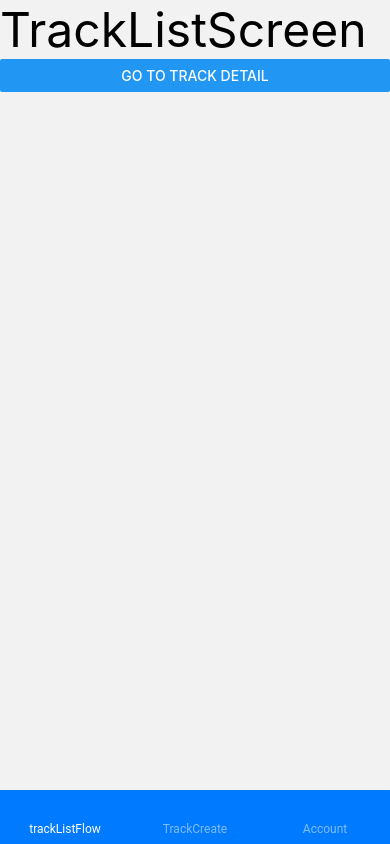
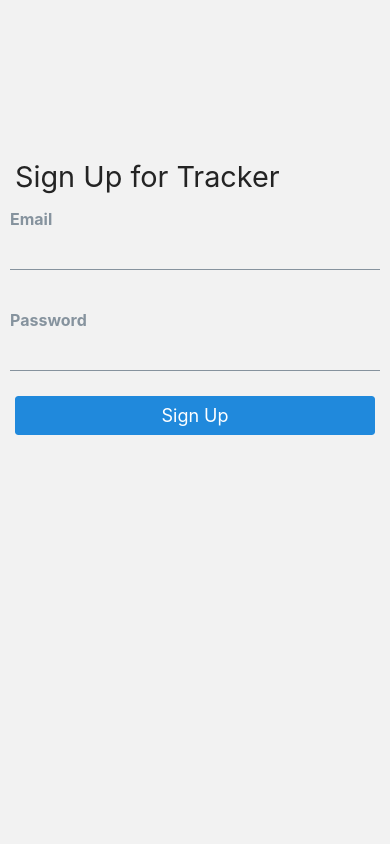
Before and after one commit to Gurpreet2000/location_tracking, a React Native app: screen /Signup in a window 390 px wide. Built offline with nearby package versions, Linux system fonts and the light colour scheme.

Commit message:
Setup context to manage state

```diff
--- a/App.js
+++ b/App.js
@@ -8,10 +8,11 @@ import SignupScreen from './src/screens/SignupScreen';
 import TrackCreateScreen from './src/screens/TrackCreateScreen';
 import TrackDetailScreen from './src/screens/TrackDetailScreen';
 import TrackListScreen from './src/screens/TrackListScreen';
+import {Provider as AuthProvider} from './src/context/AuthContext';
 
 const Stack = createStackNavigator();
 const Tab = createMaterialBottomTabNavigator();
-const IsSignedIn = true;
+const IsSignedIn = false;
 
 const trackListFlow = () => (
   <Stack.Navigator screenOptions={{headerShown: false}}>
@@ -30,7 +31,7 @@ const App = () => {
           <Tab.Screen name="Account" component={AccountScreen} />
         </Tab.Navigator>
       ) : (
-        <Stack.Navigator>
+        <Stack.Navigator screenOptions={{headerShown: false}}>
           <Stack.Screen name="Signup" component={SignupScreen} />
           <Stack.Screen name="Signin" component={SigninScreen} />
         </Stack.Navigator>
@@ -39,4 +40,8 @@ const App = () => {
   );
 };
 
-export default App;
+export default () => (
+  <AuthProvider>
+    <App />
+  </AuthProvider>
+);
--- a/package.json
+++ b/package.json
@@ -14,6 +14,7 @@
     "@react-navigation/material-bottom-tabs": "^6.0.7",
     "@react-navigation/native": "^6.0.4",
     "@react-navigation/stack": "^6.0.9",
+    "axios": "^0.22.0",
     "react": "17.0.2",
     "react-native": "0.65.1",
     "react-native-elements": "^3.4.2",
--- /dev/null
+++ b/src/components/Spacer.js
@@ -0,0 +1,14 @@
+import React, {Children} from 'react';
+import {View, StyleSheet} from 'react-native';
+
+const Spacer = ({children}) => {
+  return <View style={styles.spacer}>{children}</View>;
+};
+
+const styles = StyleSheet.create({
+  spacer: {
+    margin: 15,
+  },
+});
+
+export default Spacer;
--- /dev/null
+++ b/src/context/AuthContext.js
@@ -0,0 +1,26 @@
+import createDataContext from './createDataContext';
+
+const authReducer = (state, action) => {
+  switch (action.type) {
+    default:
+      return state;
+  }
+};
+
+const signup =
+  dispatch =>
+  ({email, password}) => {
+    // make api req to signup with email and password
+  };
+
+const signin =
+  dispatch =>
+  ({email, password}) => {};
+
+const signout = dispatch => () => {};
+
+export const {Provider, Context} = createDataContext(
+  authReducer,
+  {signin, signout, signup},
+  {isSignedIn: false},
+);
--- /dev/null
+++ b/src/context/createDataContext.js
@@ -0,0 +1,23 @@
+import React, {useReducer} from 'react';
+
+export default (reducer, actions, defaultValue) => {
+  const Context = React.createContext();
+
+  const Provider = ({children}) => {
+    const [state, dispatch] = useReducer(reducer, defaultValue);
+
+    const boundActions = {};
+
+    for (let key in actions) {
+      boundActions[key] = actions[key](dispatch);
+    }
+
+    return (
+      <Context.Provider value={{state, ...boundActions}}>
+        {children}
+      </Context.Provider>
+    );
+  };
+
+  return {Context, Provider};
+};
--- a/src/screens/SignupScreen.js
+++ b/src/screens/SignupScreen.js
@@ -1,18 +1,45 @@
-import React from 'react';
-import {View, StyleSheet, Text, Button} from 'react-native';
+import React, {useState} from 'react';
+import {View, StyleSheet} from 'react-native';
+import {Text, Input, Button} from 'react-native-elements';
+import Spacer from '../components/Spacer';
 
 const SignupScreen = ({navigation}) => {
+  const [email, setEmail] = useState('');
+  const [password, setPassword] = useState('');
   return (
-    <>
-      <Text style={{fontSize: 48}}>SignupScreen</Text>
-      <Button
-        title="Goto ot Signin"
-        onPress={() => navigation.navigate('Signin')}
+    <View style={styles.container}>
+      <Spacer>
+        <Text h3>Sign Up for Tracker</Text>
+      </Spacer>
+      <Input
+        label="Email"
+        value={email}
+        onTextInput={setEmail}
+        autoCapitalize="none"
+        autoCorrect={false}
       />
-    </>
+      <Spacer />
+      <Input
+        secureTextEntry
+        label="Password"
+        value={password}
+        onTextInput={setPassword}
+        autoCapitalize="none"
+        autoCorrect={false}
+      />
+      <Spacer>
+        <Button title="Sign Up" />
+      </Spacer>
+    </View>
   );
 };
 
-const styles = StyleSheet.create({});
+const styles = StyleSheet.create({
+  container: {
+    flex: 1,
+    justifyContent: 'center',
+    marginBottom: 250,
+  },
+});
 
 export default SignupScreen;
```
Also changed, not shown: 1 other file (tests, documents, lock files or other folders).
